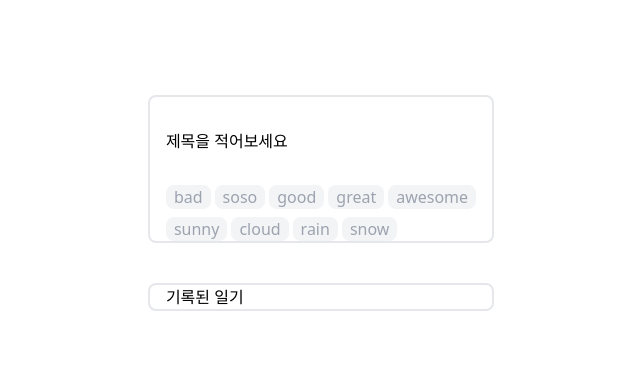
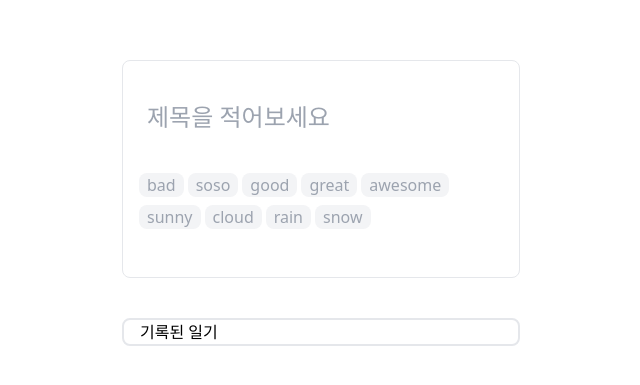
Before and after one commit to yugenius0213/GDSC-SPACE-STUDY-ASSIGNMENT-VER2, a React (Vite) app in the folder YuJin/react-ts/: page / in a window 1280 px wide. Shown: the part 197-582 px from the top of the page, without its empty margins (319-959 px from the left). Built offline with nearby package versions, Linux system fonts and the light colour scheme.

Commit message:
feat: add title input

```diff
--- a/YuJin/react-ts/src/app/page.tsx
+++ b/YuJin/react-ts/src/app/page.tsx
@@ -8,9 +8,12 @@ function DiaryWriter() {
         weather: weather,
     }))
     return (
-        <div className="w-full border-2 border-bg-gray px-4 rounded-lg">
-            <div className="py-8">제목을 적어보세요</div>
-            <div className="flex flex-col gap-2">
+        <div className="w-full border border-bg-gray p-4 rounded-lg flex flex-col">
+            <input
+                className="w-full p-2 text-2xl hover:border hover:rounded-lg focus:outline-none mt-4"
+                placeholder="제목을 적어보세요"
+            ></input>
+            <div className="flex flex-col gap-2 py-8">
                 <div className="flex flex-row gap-1">
                     {emotionEntries.map((entry, index) => (
                         <button
```
